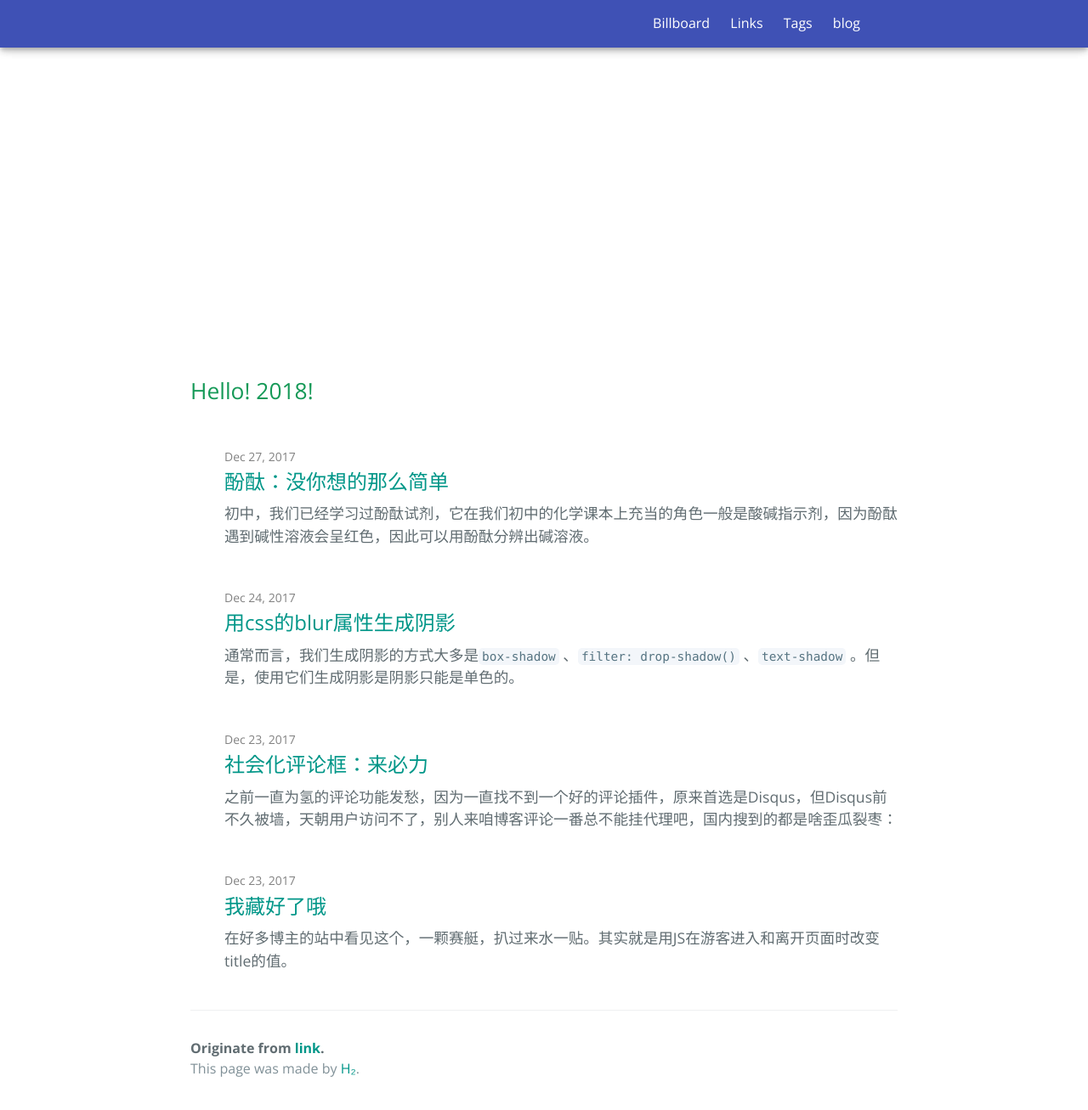
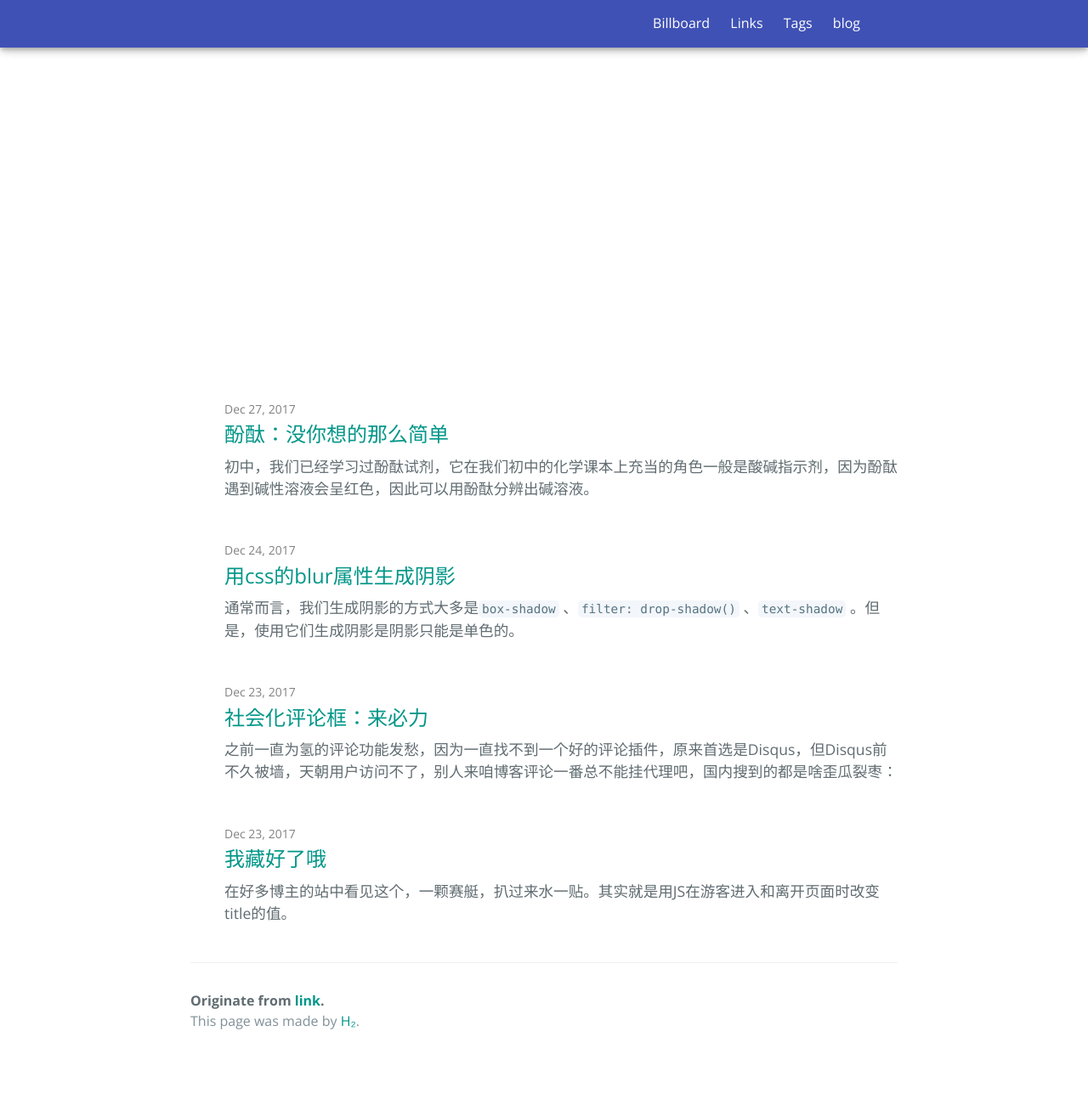
Before and after one commit to link9596/qwq, a Jekyll site: the page built from index.html, in a window 1280 px wide and 1342 px high. Shown: the top 1307 px of the window at 85% size. Built offline with Jekyll 4.4.1, drawn with Linux system fonts in a browser that asks for light colours; the list of posts is cut into pages by our own code; comment, search, counter and statistics services are not loaded.

Commit message:
Update home.html

```diff
--- a/_layouts/home.html
+++ b/_layouts/home.html
@@ -6,7 +6,7 @@ layout: default
 
   {{ content }}
 
-  <h2>Hello! 2018!</h2>
+  <!--<h2></h2>-->
 
   <div>&nbsp;</div>
 
```
